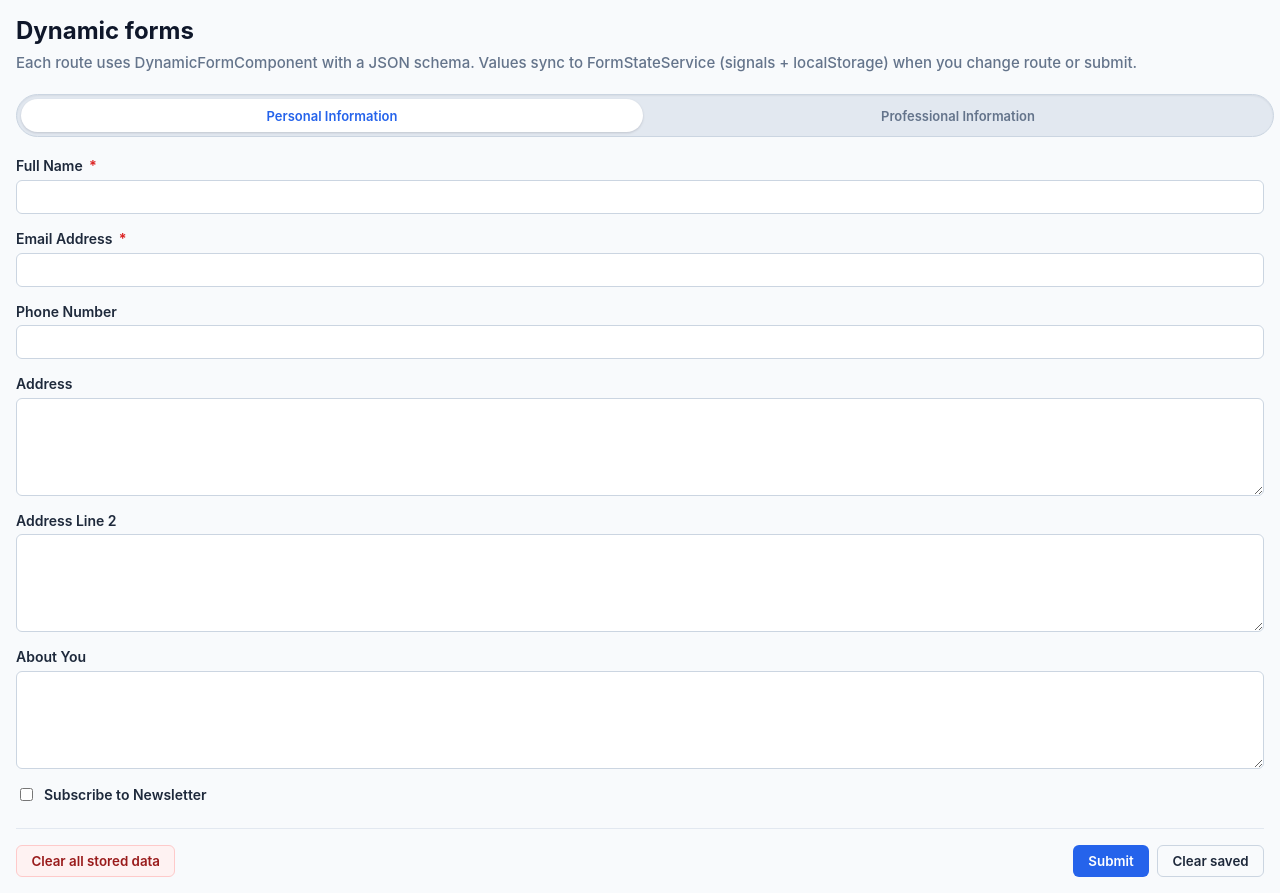
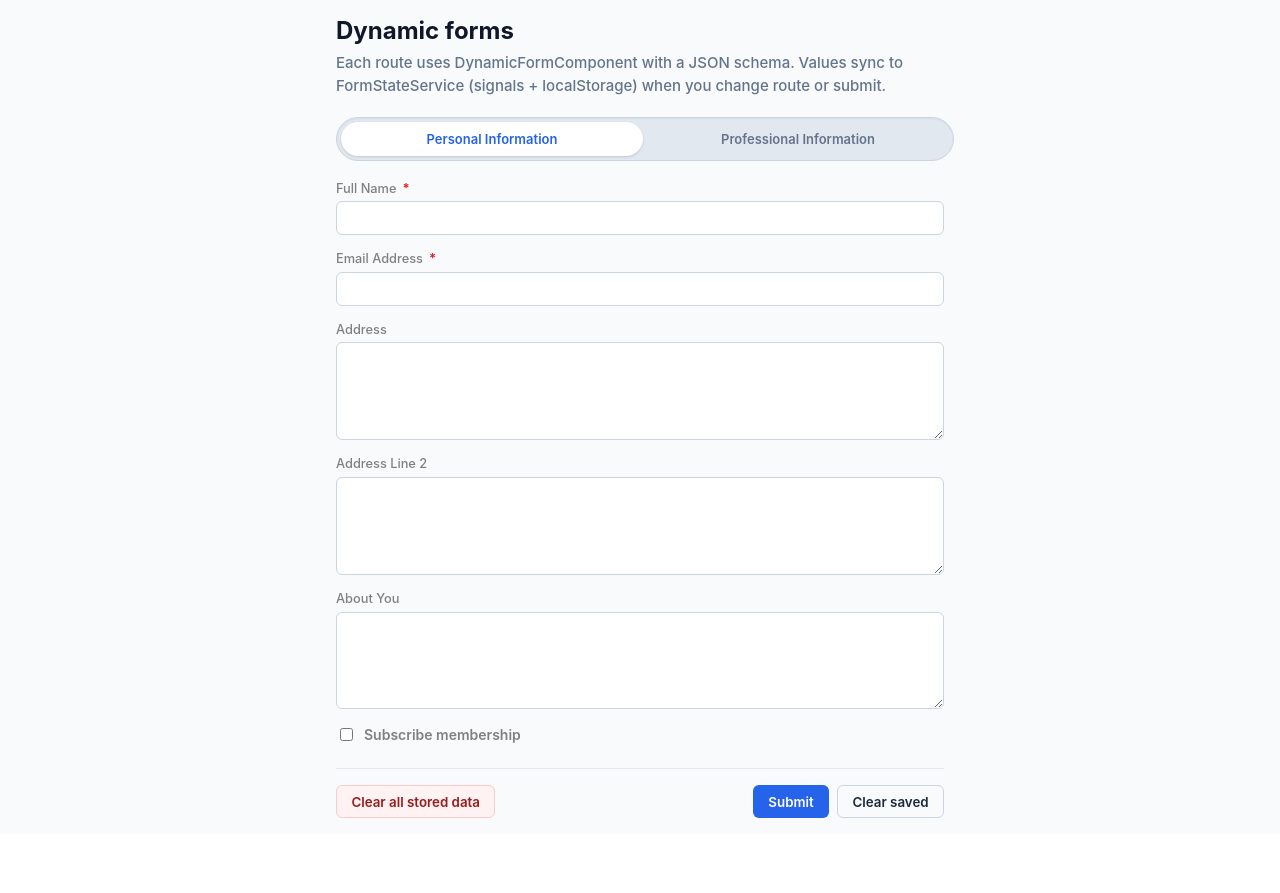
Before and after one commit to basil123-ai/polus-dynamic-forms, an Angular app: page /form-a in a window 1280 px wide. After the commit the page ends 834 px from the top, so only its background shows below. Built offline with nearby package versions, Linux system fonts and the light colour scheme.

Commit message:
Refactor dynamic form styles and update form schema labels

```diff
--- a/src/app/components/dynamic-form/dynamic-form.component.html
+++ b/src/app/components/dynamic-form/dynamic-form.component.html
@@ -2,8 +2,6 @@
   @for (field of schema; track trackField($index, field)) {
     <div
       class="dynamic-form__field"
-      [class.dynamic-form__field--checkbox]="field.type === 'checkbox'"
-      [class.dynamic-form__field--textarea]="field.type === 'textarea'"
     >
       @if (field.type === 'checkbox') {
         <label class="dynamic-form__label dynamic-form__label--checkbox">
--- a/src/app/components/dynamic-form/dynamic-form.component.scss
+++ b/src/app/components/dynamic-form/dynamic-form.component.scss
@@ -11,21 +11,12 @@
     display: flex;
     flex-direction: column;
     gap: 0.35rem;
-
-    &--checkbox {
-      flex-direction: row;
-      align-items: center;
-    }
-
-    &--textarea {
-      align-items: stretch;
-    }
   }
 
   &__label {
-    font-weight: 600;
-    font-size: 0.875rem;
-    color:  #1e293b;
+    font-weight: 500;
+    font-size: 0.8rem;
+    color:  gray;
     font-family: 'Inter', sans-serif;
 
     &--checkbox {
@@ -49,6 +40,7 @@
     font-size: 1em;
     line-height: 0;
     color: #dc2626;
+    font-family: 'Inter', sans-serif;
     text-decoration: none;
     cursor: help;
   }
@@ -77,8 +69,9 @@
   }
 
   &__error {
-    font-size: 0.75rem;
+    font-size: 0.65rem;
     color:  #b91c1c;
+    font-family: 'Inter', sans-serif;
   }
 
   &__actions {
@@ -90,6 +83,7 @@
     margin-top: 0.5rem;
     padding-top: 1rem;
     border-top: 1px solid #e2e8f0;
+    font-family: 'Inter', sans-serif;
   }
 
   &__actions-start {
--- a/src/app/components/form-tabs/form-tabs.component.scss
+++ b/src/app/components/form-tabs/form-tabs.component.scss
@@ -1,6 +1,6 @@
 .form-tabs {
   box-sizing: border-box;
-  width: 100%;
+  width: 50%;
   min-width: 0;
   margin: 0 auto;
   padding: 0rem 1rem;
--- a/src/app/constants/form-schemas.ts
+++ b/src/app/constants/form-schemas.ts
@@ -3,11 +3,10 @@ import type { FormFieldSchema } from '../interfaces/form-schema.interface';
 export const schemaFormA: FormFieldSchema[] = [
   { type: 'text', label: 'Full Name', name: 'fullName', required: true },
   { type: 'email', label: 'Email Address', name: 'email', required: true },
-  { type: 'text', label: 'Phone Number', name: 'phone' },
   { type: 'textarea', label: 'Address', name: 'address' },
   { type: 'textarea', label: 'Address Line 2', name: 'addressLine2' },
   { type: 'textarea', label: 'About You', name: 'about' },
-  { type: 'checkbox', label: 'Subscribe to Newsletter', name: 'subscribe' },
+  { type: 'checkbox', label: 'Subscribe membership', name: 'subscribe' },
 ];
 
 export const schemaFormB: FormFieldSchema[] = [
```
